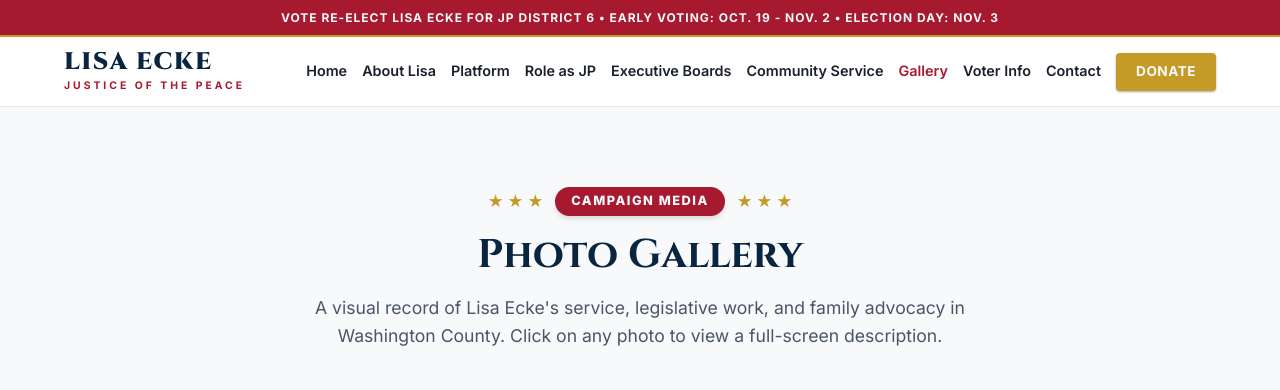
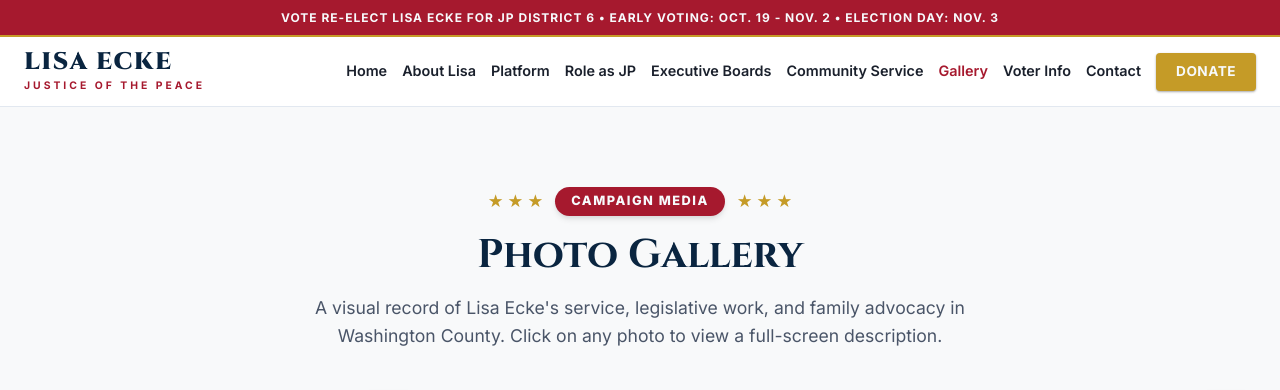
Before and after one commit to srusso818/JPEcke.com, a plain HTML site: page gallery.html in a window 1280 px wide. Shown: the top 390 px of the page. Drawn offline with Linux system fonts and the light colour scheme.

Commit message:
Fix nav bar wrapping by increasing max-width and adding nowrap

```diff
--- a/index.css
+++ b/index.css
@@ -131,7 +131,7 @@ p {
 }
 
 .nav-container {
-    max-width: 1200px;
+    max-width: 1400px;
     margin: 0 auto;
     padding: 0 24px;
     display: flex;
@@ -173,6 +173,7 @@ p {
     color: var(--text-dark);
     padding: 8px 0;
     border-bottom: 2px solid transparent;
+    white-space: nowrap;
 }
 
 .nav-link:hover, .nav-link.active {
```
